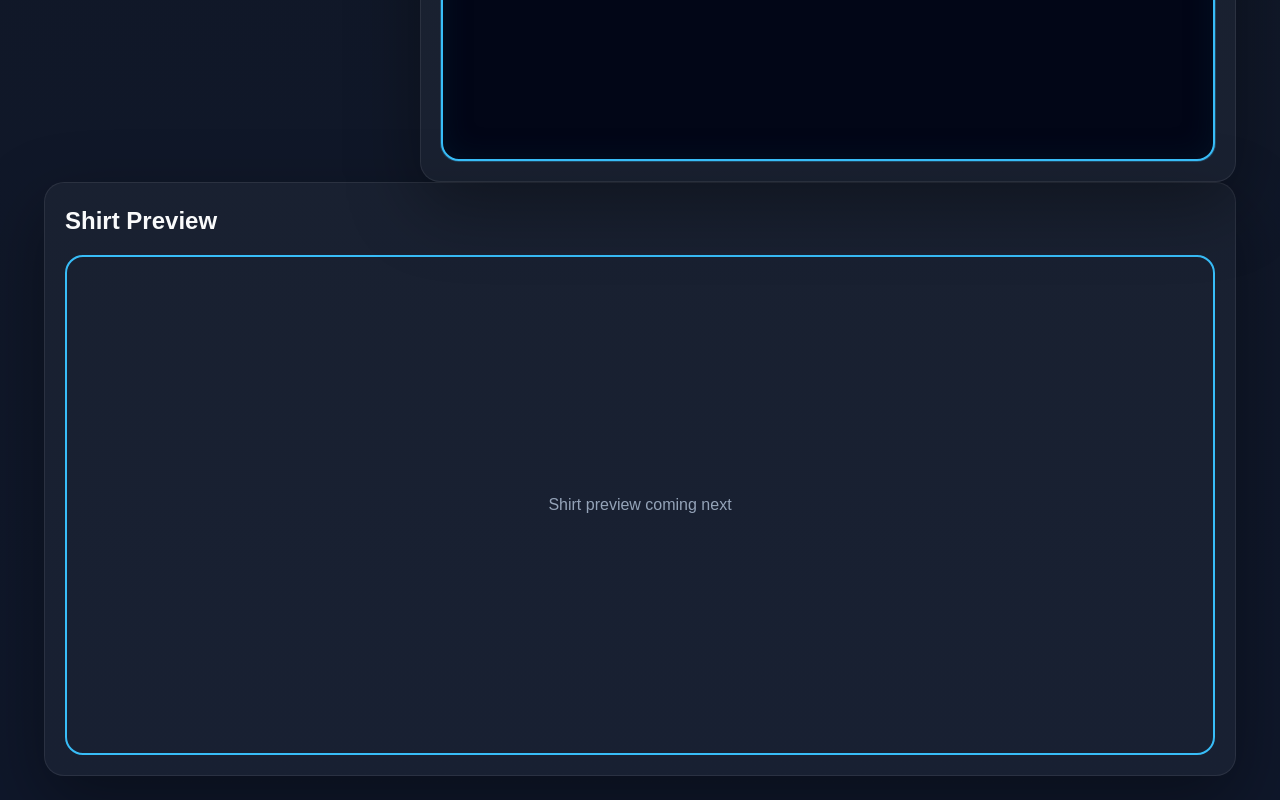
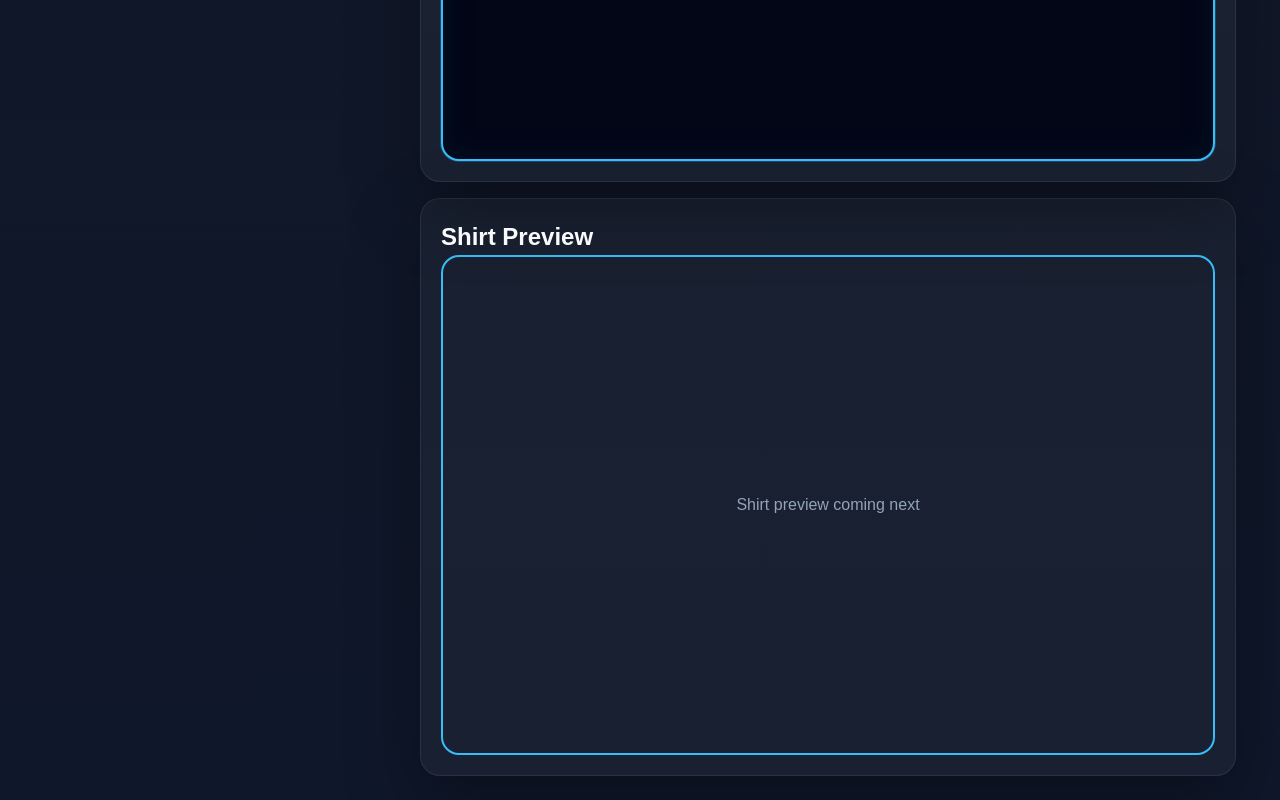
Before and after one commit to noobmacker-creator/pod-design-checker, a Next.js app: page / in a window 1280 px wide. Shown: the part 1553-2353 px from the top of the page. Built offline with nearby package versions, Linux system fonts and the light colour scheme.

Commit message:
aligned shirt preview under design preview with proper spacing

```diff
--- a/app/page.tsx
+++ b/app/page.tsx
@@ -1894,6 +1894,9 @@ justifyContent: 'center',
         </div>
         <div
   style={{
+    width: 'calc(100% - 376px)',
+    marginTop: 16,
+    marginLeft: 376,
     border: '1px solid rgba(255,255,255,0.08)',
     borderRadius: 20,
     padding: 20,
@@ -1907,7 +1910,7 @@ justifyContent: 'center',
 
   <div
     style={{
-      marginTop: 16,
+      marginTop: 0,
       height: 500,
       borderRadius: 18,
       border: '2px solid #38bdf8',
```
